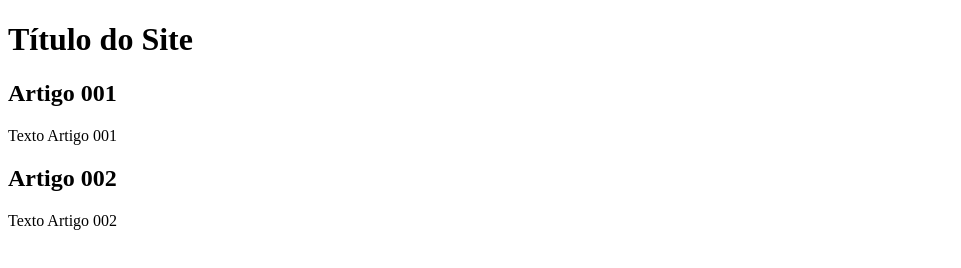
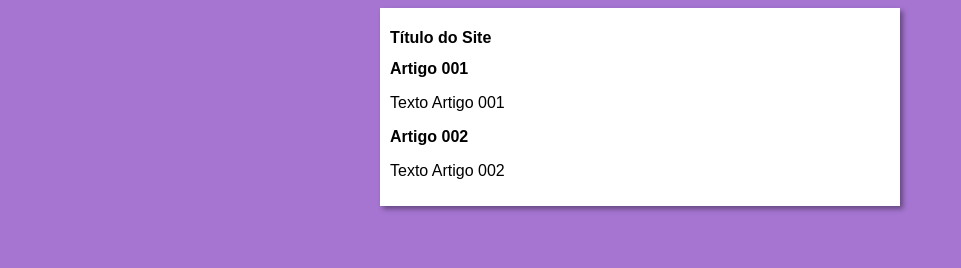
Before and after one commit to HudsonNasADS/projeto-site, a plain HTML site: page index.html in a window 1280 px wide. Shown: the whole page, without its empty margins (0-961 px from the left). Drawn offline with Linux system fonts and the light colour scheme.

Commit message:
Iniciei o design

```diff
--- /dev/null
+++ b/estilos/style.css
@@ -0,0 +1,16 @@
+*{
+  font-family: Arial, Helvetica, sans-serif;
+  font-size: 16px;
+}
+
+body {
+  background-color: rgb(165, 117, 209);
+}
+
+main{
+  background-color: white;
+  width: 500px;
+  margin: auto;
+  padding: 10px;
+  box-shadow: 3px 3px 5px rgba(0, 0, 0, 0.39);
+}
--- a/index.html
+++ b/index.html
@@ -4,6 +4,7 @@
   <meta charset="UTF-8">
   <meta name="viewport" content="width=device-width, initial-scale=1.0">
   <title>Título do Site</title>
+  <link rel="stylesheet" href="estilos/style.css">
 </head>
 <body>
   <main>
```
